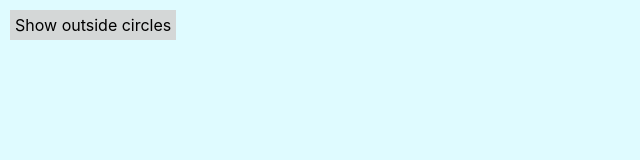
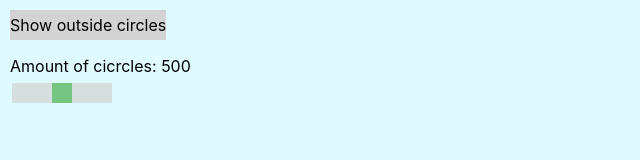
Before and after one commit to Esper98/canvas-practise, a plain HTML site: page index.html in a window 1280 px wide. Shown: the whole page, without its empty margins (0-640 px from the left). Drawn offline with Linux system fonts and the light colour scheme.

Commit message:
added amount of circles slider

```diff
--- a/index.html
+++ b/index.html
@@ -9,7 +9,11 @@
     <script src="main.js" defer></script>
 </head>
 <body>
-    <div class="toggle">Show outside circles</div>
+    <div class="options">
+        <div class="toggle">Show outside circles</div>
+        <p class="amount">Amout of circles:</p>
+        <input id="slider" type="range" min="1" max="100" value="50" class="slider" id="myRange">
+    </div>
     <Canvas></Canvas>
 </body>
 </html>
--- a/main.css
+++ b/main.css
@@ -14,12 +14,51 @@ canvas {
     color: #ffffff00;
 }
 
-.toggle{
+.options{
     position: absolute;
     top: 10px;
     left: 10px;
+}
+
+p{
+    margin-bottom: 5px;
+}
+
+.toggle{
     width: fit-content;
     height: fit-content;
-    padding: 5px;
-    background-color: rgba(211, 211, 211, 0.9);
+    padding: 5px 0px;
+    background: #d3d3d3;
 }
+
+.slider {
+    position: absolute;
+    width: 100px;
+    height: 20px;
+    -webkit-appearance: none;
+    background: #d3d3d3;
+    outline: none;
+    opacity: 0.7;
+    -webkit-transition: .2s;
+    transition: opacity .2s;
+}
+
+.slider:hover {
+    opacity: 1;
+}
+
+.slider::-webkit-slider-thumb {
+    -webkit-appearance: none;
+    appearance: none;
+    width: 20px;
+    height: 20px;
+    background: #4CAF50;
+    cursor: pointer;
+}
+
+.slider::-moz-range-thumb {
+    width: 25px;
+    height: 25px;
+    background: #4CAF50;
+    cursor: pointer;
+}
--- a/main.js
+++ b/main.js
@@ -1,10 +1,23 @@
 var canvas = document.querySelector('canvas');
-console.log(canvas);
+var slider = document.querySelector("#slider");
+var amount = document.querySelector(".amount")
 
 canvas.height = window.innerHeight;
 canvas.width = window.innerWidth;
 
 var c = canvas.getContext('2d');
+var hideCircles = true;
+var circles = [];
+var amountOfCircles = 500;
+amount.innerHTML = "Amount of cicrcles: " + amountOfCircles;
+
+//function is called when slider value changes
+slider.addEventListener("change", function() {
+console.log("test");
+  amountOfCircles = slider.value * 10;
+  amount.innerHTML = "Amount of cicrcles: " + amountOfCircles;
+  init();
+})
 
 var mouse = {
     x: undefined,
@@ -19,7 +32,6 @@ window.addEventListener('mousemove', function(event) {
 window.addEventListener('resize', function(){
     canvas.height = window.innerHeight;
     canvas.width = window.innerWidth;
-
     init()
 });
 
@@ -34,12 +46,10 @@ toggle.addEventListener('click', function(){
     }
 });
 
-var hideCircles = true;
-var circles = [];
 
 function init() {
     circles = [];
-    for (let i = 0; i < 500; i++) {
+    for (let i = 0; i < amountOfCircles; i++) {
         var radius = Math.random() * 5 + 5 ;
         var x = Math.random() * (innerWidth - radius * 2) + radius;
         var y = Math.random() * (innerHeight - radius * 2) + radius;
```
